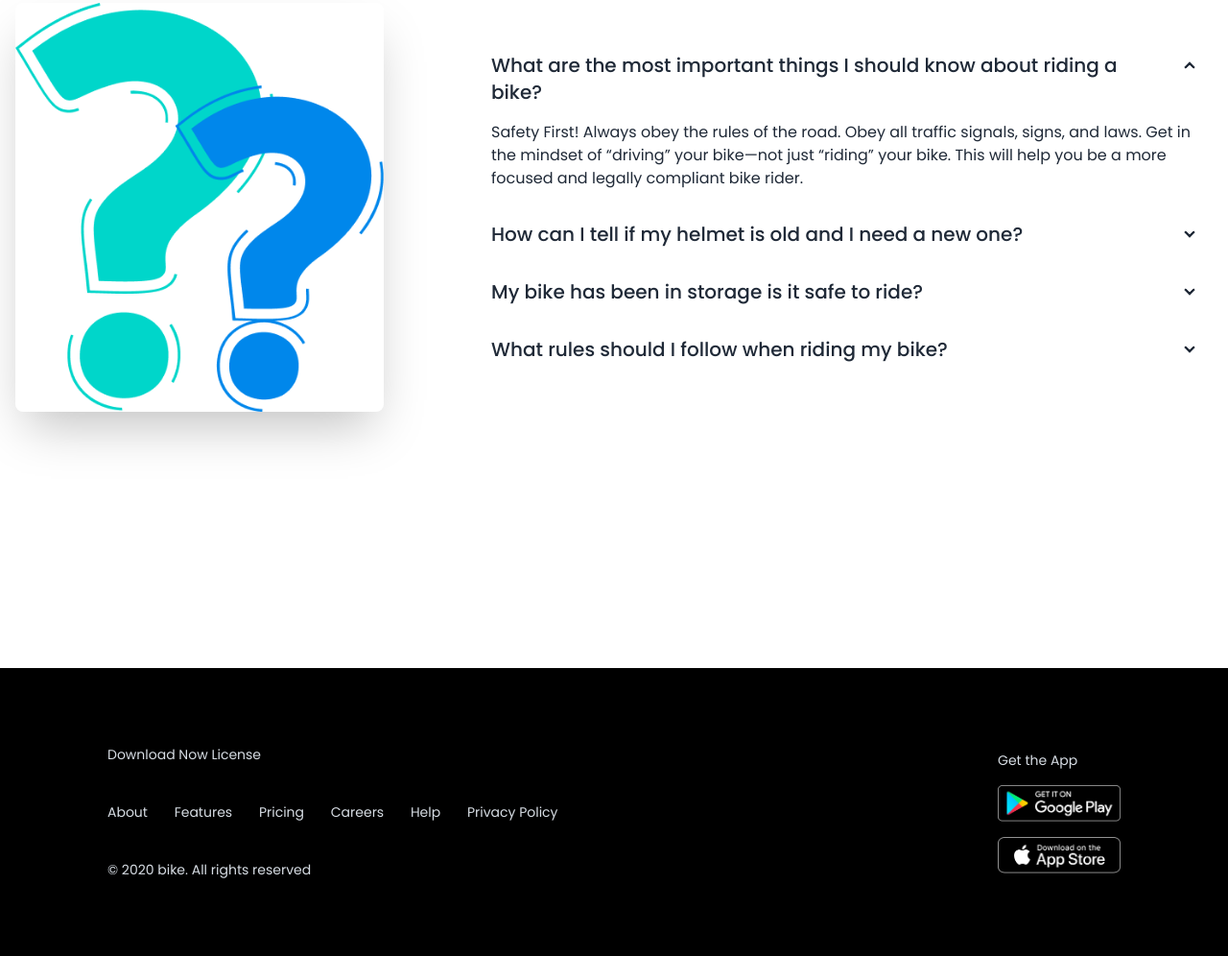
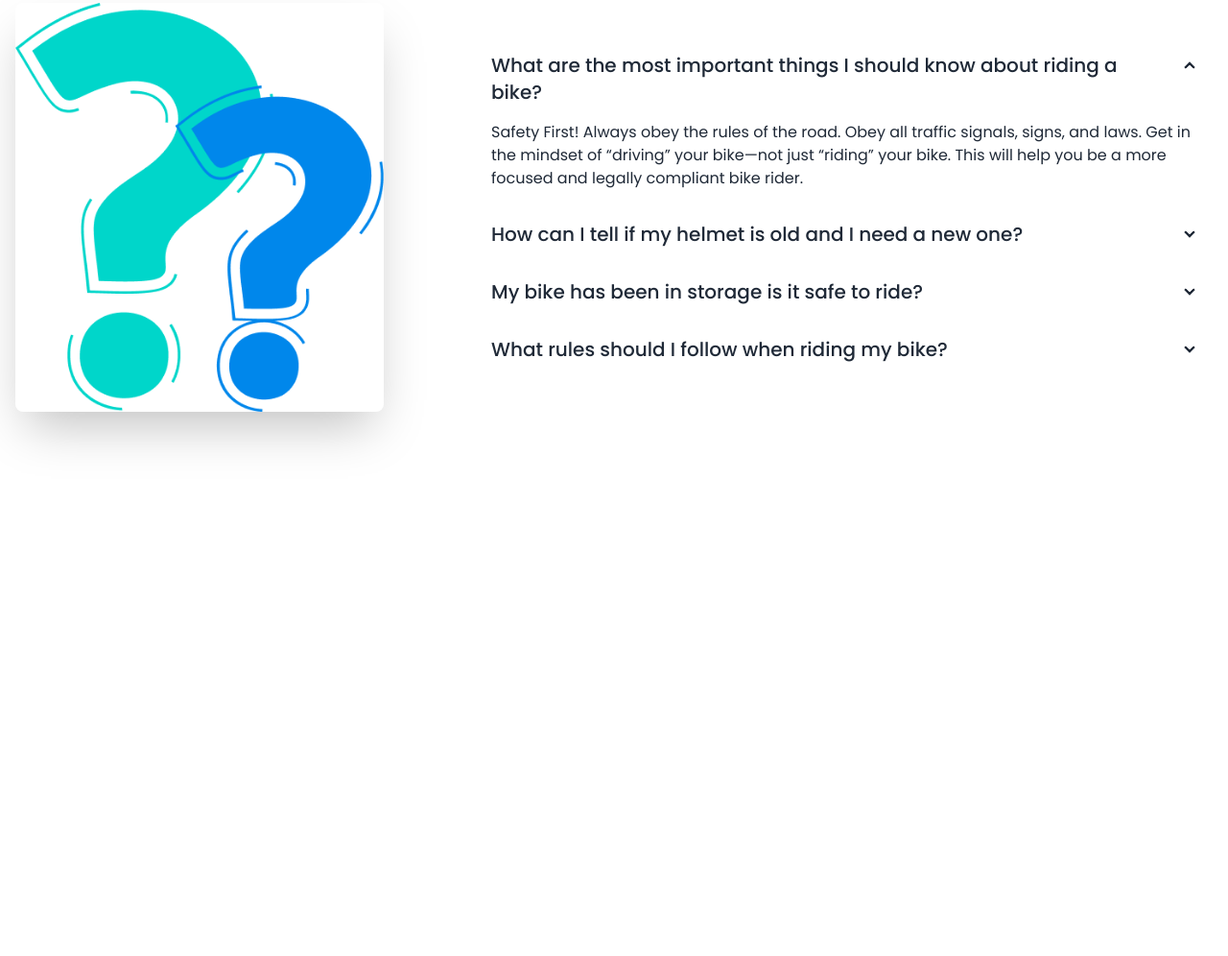
Before and after one commit to rabbykhan920/bike-zone, a plain HTML site: page index.html in a window 1280 px wide. Shown: the part 2936-3932 px from the top of the page at 96% size. After the commit the page ends 3632 px from the top, so only its background shows below. Drawn offline with nearby package versions, Linux system fonts and the light colour scheme.

Commit message:
first commit

```diff
--- a/index.html
+++ b/index.html
@@ -6,6 +6,7 @@
     <title>Bike Zone</title>
     <link href="https://cdn.jsdelivr.net/npm/daisyui@4.12.10/dist/full.min.css" rel="stylesheet" type="text/css" />
 <script src="https://cdn.tailwindcss.com"></script>
+<script src="https://kit.fontawesome.com/b584887cdf.js" crossorigin="anonymous"></script>
 <script>
     tailwind.config = {
       theme: {
@@ -387,35 +388,6 @@
 
               <!-- Frequent-end -->
             </main>
-               <!-- footer start  -->
-               <footer class="footer bg-black text-neutral-content items-center md:px-28 md:py-20 px-11 py-11">
-                <aside class="grid-flow-col-1 items-center">
-                  <div>
-                    <span>Download Now</span>
-                    <span>License</span>
-                  </div>
-                  <div class="my-8">
-                  <a href="#" class="mr-6">About</a>
-                 <a href="#" class="mr-6">Features</a>
-                 <a href="#" class="mr-6">Pricing</a>
-                 <a href="#" class="mr-6">Careers</a>
-                 <a href="#" class="mr-6">Help</a>
-                 <a href="#" class="mr-6">Privacy Policy</a>
-                </div>
-                  <p>© 2020 bike. All rights reserved</p>
-                </aside>
-                <nav class="grid grid-col-1 gap-4 md:place-self-center md:justify-self-end">
-                  <p>Get the App</p>
-                  <a>
-                    <img src="img/android.png" alt="play store" class="w-32">
-                  </a>
-                  <a>
-                    <img src="img/ios.png" alt="app store" class="w-32">
-                  </a>
-                </nav>
-              </footer>
-               <!-- footer end -->
-
 
     </body>
     </html>
```
Also changed, not shown: note.txt (deleted).
